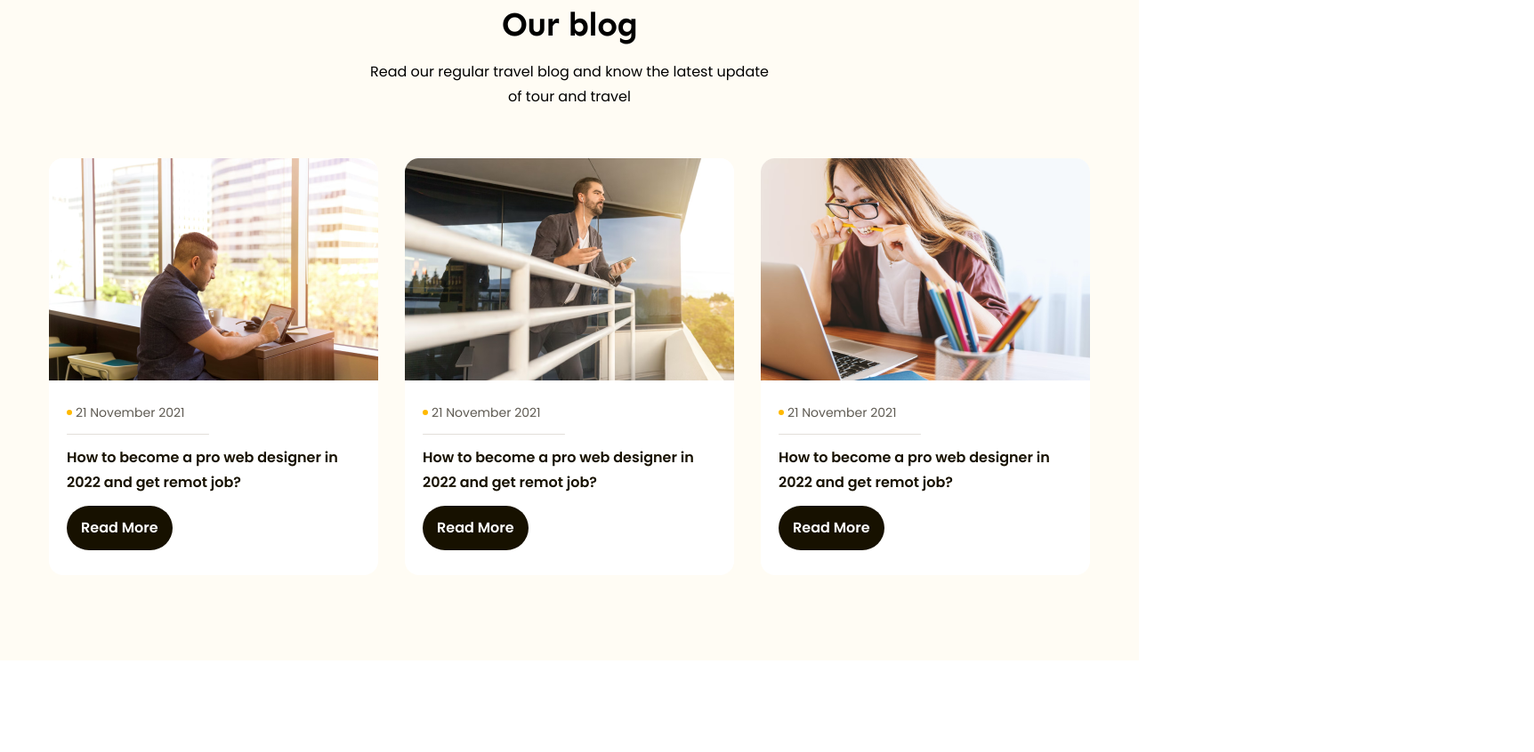
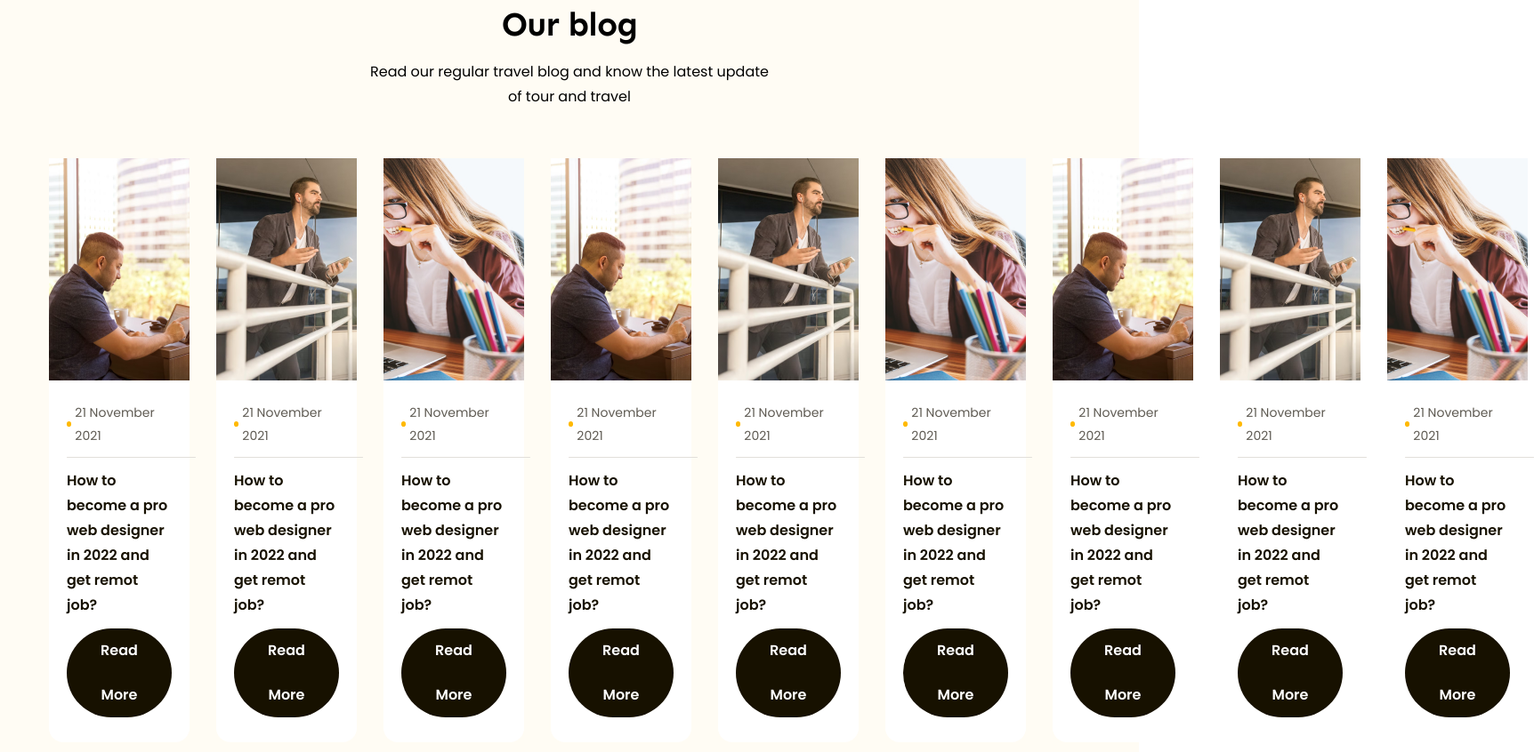
Before and after one commit to LuuTheTaiBean/duan90, a plain HTML site: page index.html in a window 1280 px wide. Shown: the part 3908-4754 px from the top of the page at 89% size, 1724 px wide, since content can reach past the window. Drawn offline with Linux system fonts and the light colour scheme.

Commit message:
Add files via upload

```diff
--- a/index.html
+++ b/index.html
@@ -435,7 +435,7 @@
                   alt="How to become a pro web designer in 2022 and get remot job?"
                   class="thumb"
               /></a>
-            <div class="info">
+              <div class="info">
                 <span class="date">21 November 2021</span>
                 <a href="#!"
                   ><h3 class="title">
@@ -443,8 +443,9 @@
                   </h3></a
                 >
                 <a href="#!" class="btn">Read More</a>
+              </div>
             </div>
-            </div>
+
             <!-- Item 2 -->
             <div class="item">
               <a href="#!"
@@ -453,7 +454,7 @@
                   alt="How to become a pro web designer in 2022 and get remot job?"
                   class="thumb"
               /></a>
-             <div class="info">
+              <div class="info">
                 <span class="date">21 November 2021</span>
                 <a href="#!"
                   ><h3 class="title">
@@ -461,8 +462,9 @@
                   </h3></a
                 >
                 <a href="#!" class="btn">Read More</a>
-             </div>
+              </div>
             </div>
+
             <!-- Item 3 -->
             <div class="item">
               <a href="#!"
@@ -471,7 +473,7 @@
                   alt="How to become a pro web designer in 2022 and get remot job?"
                   class="thumb"
               /></a>
-          <div class="info">
+              <div class="info">
                 <span class="date">21 November 2021</span>
                 <a href="#!"
                   ><h3 class="title">
@@ -479,7 +481,127 @@
                   </h3></a
                 >
                 <a href="#!" class="btn">Read More</a>
+              </div>
             </div>
+
+            <!-- Item 4 -->
+            <div class="item">
+              <a href="#!"
+                ><img
+                  src="./assets/img/Blog1.png"
+                  alt="How to become a pro web designer in 2022 and get remot job?"
+                  class="thumb"
+              /></a>
+              <div class="info">
+                <span class="date">21 November 2021</span>
+                <a href="#!"
+                  ><h3 class="title">
+                    How to become a pro web designer in 2022 and get remot job?
+                  </h3></a
+                >
+                <a href="#!" class="btn">Read More</a>
+              </div>
+            </div>
+
+            <!-- Item 5 -->
+            <div class="item">
+              <a href="#!"
+                ><img
+                  src="./assets/img/Blog2.png"
+                  alt="How to become a pro web designer in 2022 and get remot job?"
+                  class="thumb"
+              /></a>
+              <div class="info">
+                <span class="date">21 November 2021</span>
+                <a href="#!"
+                  ><h3 class="title">
+                    How to become a pro web designer in 2022 and get remot job?
+                  </h3></a
+                >
+                <a href="#!" class="btn">Read More</a>
+              </div>
+            </div>
+
+            <!-- Item 6 -->
+            <div class="item">
+              <a href="#!"
+                ><img
+                  src="./assets/img/Blog3.png"
+                  alt="How to become a pro web designer in 2022 and get remot job?"
+                  class="thumb"
+              /></a>
+              <div class="info">
+                <span class="date">21 November 2021</span>
+                <a href="#!"
+                  ><h3 class="title">
+                    How to become a pro web designer in 2022 and get remot job?
+                  </h3></a
+                >
+                <a href="#!" class="btn">Read More</a>
+              </div>
+            </div>
+
+            <!-- Item 7 -->
+            <div class="item">
+              <a href="#!"
+                ><img
+                  src="./assets/img/Blog1.png"
+                  alt="How to become a pro web designer in 2022 and get remot job?"
+                  class="thumb"
+              /></a>
+              <div class="info">
+                <span class="date">21 November 2021</span>
+                <a href="#!"
+                  ><h3 class="title">
+                    How to become a pro web designer in 2022 and get remot job?
+                  </h3></a
+                >
+                <a href="#!" class="btn">Read More</a>
+              </div>
+            </div>
+
+            <!-- Item 8 -->
+            <div class="item">
+              <a href="#!"
+                ><img
+                  src="./assets/img/Blog2.png"
+                  alt="How to become a pro web designer in 2022 and get remot job?"
+                  class="thumb"
+              /></a>
+              <div class="info">
+                <span class="date">21 November 2021</span>
+                <a href="#!"
+                  ><h3 class="title">
+                    How to become a pro web designer in 2022 and get remot job?
+                  </h3></a
+                >
+                <a href="#!" class="btn">Read More</a>
+              </div>
+            </div>
+
+            <!-- Item 9 -->
+            <div class="item">
+              <a href="#!"
+                ><img
+                  src="./assets/img/Blog3.png"
+                  alt="How to become a pro web designer in 2022 and get remot job?"
+                  class="thumb"
+              /></a>
+              <div class="info">
+                <span class="date">21 November 2021</span>
+                <a href="#!"
+                  ><h3 class="title">
+                    How to become a pro web designer in 2022 and get remot job?
+                  </h3></a
+                >
+                <a href="#!" class="btn">Read More</a>
+              </div>
+            </div>
+          </div>
+          <div class="dots">
+            <span class="dot"></span>
+            <span class="dot active"></span>
+            <span class="dot"></span>
           </div>
         </div>
       </div>
```
